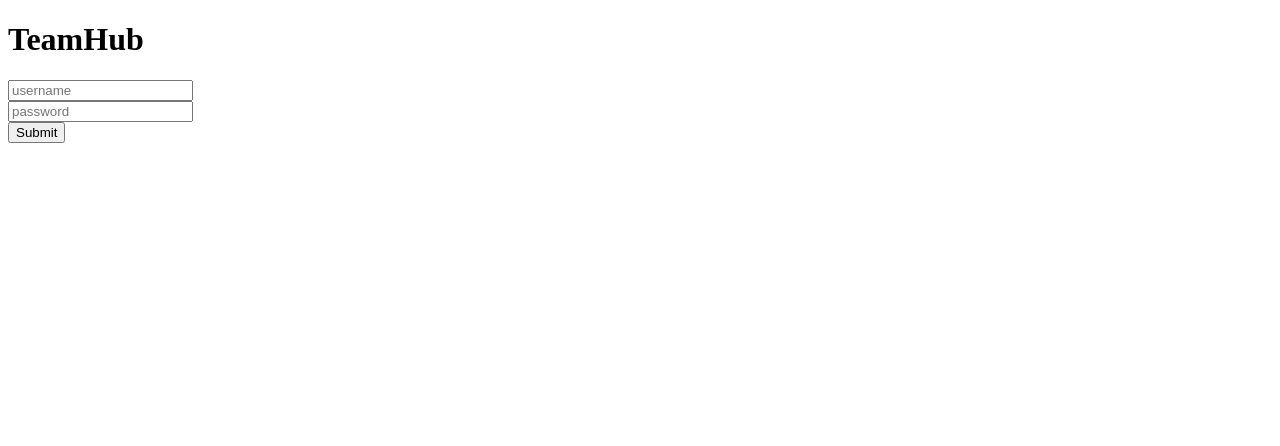
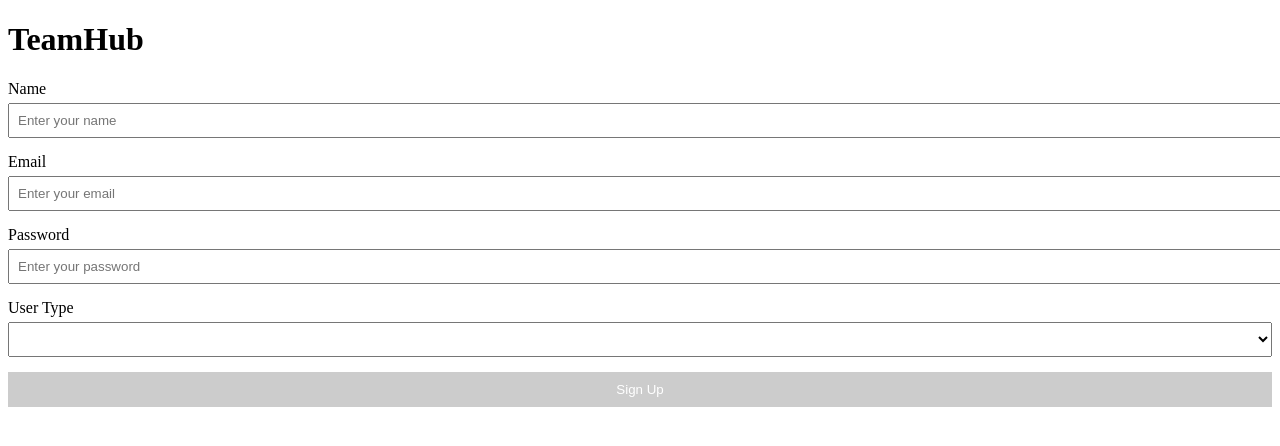
Before and after one commit to hussienmousa128/teamhub, an Angular app: page /auth/signup in a window 1280 px wide. Before the commit this address led to /login. Shown: the top 446 px of the page. Built offline with nearby package versions, Linux system fonts and the light colour scheme.

Commit message:
feat(auth): complete signup  and error handling

```diff
--- a/src/app/app.routes.ts
+++ b/src/app/app.routes.ts
@@ -2,10 +2,12 @@ import { Routes } from '@angular/router';
 import { Login } from './features/auth/pages/login/login';
 import { Users } from './features/users/pages/users/users';
 import { authGuard } from './core/auth/auth-guard';
+import { Signup } from './features/auth/pages/signup/signup';
 
 export const routes: Routes = [
   { path: '', pathMatch: 'full', redirectTo: 'login' },
   {path: 'login', component : Login},
+  {path: 'auth/signup' , component : Signup },
   {path: 'app/users' , component : Users , canActivate : [authGuard]},
   { path: '**', redirectTo: 'login' },
 ];
--- a/src/app/core/auth/auth.service.ts
+++ b/src/app/core/auth/auth.service.ts
@@ -5,7 +5,7 @@ import { Observable, throwError } from 'rxjs';
 import { tap } from 'rxjs/operators';
 import { StorageService } from '../storage/storage.service';
 import { STORAGE_KEYS } from '../storage/storage.keys';
-import type { LoginRequest, LoginResponse, MeResponse, RefreshResponse } from './auth.models';
+import type { LoginRequest, LoginResponse, MeResponse, RefreshResponse, RegisterRequest } from './auth.models';
 
 
 @Injectable({
@@ -47,4 +47,13 @@ export class AuthService {
       })
     )
   }
+  registerUser(payload: RegisterRequest) : Observable<RefreshResponse>{
+    const url = `${this.baseUrl}/auth/register`;
+    return this.http.post<RefreshResponse>(url ,payload).pipe(
+      tap((res)=>{
+        this.storage.set(STORAGE_KEYS.accessToken, res.accessToken);
+        this.storage.set(STORAGE_KEYS.refreshToken, res.refreshToken);
+      })
+    )
+  }
 }
--- a/src/app/core/http/auth.interceptor.ts
+++ b/src/app/core/http/auth.interceptor.ts
@@ -7,7 +7,7 @@ import { AuthStateService } from '../auth/auth-state.service';
 
 
 const shouldSkipAuth = (url : string) =>
-    url.includes('/auth/login') || url.includes('/auth/refresh');
+    url.includes('/auth/login') || url.includes('/auth/refresh') || url.includes('/auth/register');
 
 
 
--- a/src/app/features/auth/pages/login/login.html
+++ b/src/app/features/auth/pages/login/login.html
@@ -10,7 +10,7 @@
   </div>
   <div>
       <input formControlName="password" type="password" placeholder="password" (input)="errorMessage=null">
-      <span *ngIf="form.controls.password.touched && form.controls.password.hasError('required')">
+      <span *ngIf="form.controls.password.touched && form.controls.password.hasError('required') && form.controls.password.hasError('minlength')">
         الرجاء ملئ الحقل المطلوب
       </span>
   </div>
--- a/src/app/features/auth/pages/login/login.ts
+++ b/src/app/features/auth/pages/login/login.ts
@@ -24,7 +24,7 @@ export class Login {
   isSubmitting : boolean = false;
   form = new FormGroup({
   username: new FormControl ('',Validators.required),
-  password: new FormControl ('',Validators.required)
+  password: new FormControl ('',[Validators.required,Validators.minLength(6)]),
 });
 logingErrorMessage (err:LoginError) : string | null {
   if(err === 'network'){
--- a/src/app/features/auth/pages/signup/signup.html
+++ b/src/app/features/auth/pages/signup/signup.html
@@ -1 +1,44 @@
-<p>signup works!</p>
+<form [formGroup]="signupForm" (ngSubmit)="onSubmit()">
+  <!-- Name -->
+  <div>
+    <label for="name">Name</label>
+    <input id="name" formControlName="name" type="text" placeholder="Enter your name" />
+    <div *ngIf="signupForm.get('name')?.invalid && signupForm.get('name')?.touched">
+      <small *ngIf="signupForm.get('name')?.hasError('required')">Name is required</small>
+    </div>
+  </div>
+
+  <!-- Email -->
+  <div>
+    <label for="email">Email</label>
+    <input id="email" formControlName="email" type="email" placeholder="Enter your email" />
+    <div *ngIf="signupForm.get('email')?.invalid && signupForm.get('email')?.touched">
+      <small *ngIf="signupForm.get('email')?.hasError('required')">Email is required</small>
+      <small *ngIf="signupForm.get('email')?.hasError('email')">Please enter a valid email</small>
+    </div>
+  </div>
+
+  <!-- Password -->
+  <div>
+    <label for="password">Password</label>
+    <input id="password" formControlName="password" type="password" placeholder="Enter your password" />
+    <div *ngIf="signupForm.get('password')?.invalid && signupForm.get('password')?.touched">
+      <small *ngIf="signupForm.get('password')?.hasError('required')">Password is required</small>
+      <small *ngIf="signupForm.get('password')?.hasError('minlength')">Password must be at least 6 characters long</small>
+    </div>
+  </div>
+
+  <!-- User Type -->
+  <div>
+    <label for="userType">User Type</label>
+    <select id="userType" formControlName="userType">
+      <option value="jobSeeker">Job Seeker</option>
+      <option value="employer">Employer</option>
+    </select>
+    <div *ngIf="signupForm.get('userType')?.invalid && signupForm.get('userType')?.touched">
+      <small *ngIf="signupForm.get('userType')?.hasError('required')">User Type is required</small>
+    </div>
+  </div>
+
+  <button type="submit" [disabled]="signupForm.invalid">Sign Up</button>
+</form>
--- a/src/app/features/auth/pages/signup/signup.scss
+++ b/src/app/features/auth/pages/signup/signup.scss
@@ -0,0 +1,31 @@
+.signup-container {
+  width: 100%;
+  max-width: 400px;
+  margin: 0 auto;
+  padding: 20px;
+  border: 1px solid #ddd;
+  border-radius: 8px;
+}
+
+form div {
+  margin-bottom: 15px;
+}
+
+input, select {
+  width: 100%;
+  padding: 8px;
+  margin-top: 5px;
+}
+
+button {
+  width: 100%;
+  padding: 10px;
+  background-color: #4CAF50;
+  color: white;
+  border: none;
+  cursor: pointer;
+}
+
+button:disabled {
+  background-color: #ccc;
+}
--- a/src/app/features/auth/pages/signup/signup.ts
+++ b/src/app/features/auth/pages/signup/signup.ts
@@ -1,11 +1,56 @@
 import { Component } from '@angular/core';
+import { FormBuilder, FormGroup, ReactiveFormsModule, Validators } from '@angular/forms';
+import { RegisterRequest } from '../../../../core/auth/auth.models';
+import { AuthService } from '../../../../core/auth/auth.service';
+import { Router } from '@angular/router';
+import { CommonModule } from '@angular/common';
+
+import { AppError } from '../../../../core/http/app-error.model';
+import { LoginError } from '../login/login';
 
 @Component({
   selector: 'app-signup',
-  imports: [],
+  imports: [ReactiveFormsModule,CommonModule],
   templateUrl: './signup.html',
   styleUrl: './signup.scss',
 })
 export class Signup {
+  signupForm: FormGroup;
+  errorMessage: any;
+
+constructor(private fb: FormBuilder , private authService : AuthService,private router : Router) {
+  this.signupForm = this.fb.group({
+    name: ['', Validators.required], // Name field
+    email: ['', [Validators.required, Validators.email]], // Email field with validation
+    password: ['', [Validators.required, Validators.minLength(6)]], // Password field with validation
+    userType: ['', Validators.required] // Select for user type
+  });
+}
+
+  isSubmitting : boolean = false;
+signupErrorMessage (err:LoginError) : string | null {
+  if(err === 'network'){
+    return "تحقق من الإنترنت";
+  }
+  else if (err === 'invalid'){
+    return "بيانات الدخول غير صحيحة";
+  }
+  return null;
+}
+onSubmit(){
+  if(this.signupForm.invalid){
+    this.signupForm.markAllAsTouched();
+    return;
+  }
+  const userData : RegisterRequest = this.signupForm.value;
+  this.authService.registerUser(userData).subscribe({
+    next: ()=> this.router.navigateByUrl('/auth/login'),
+    error: (e : AppError)=> {
+
+          const type: LoginError = (e?.status === 400 || e?.status === 401) ? 'invalid' : 'network';
+          this.errorMessage = this.signupErrorMessage(type);
+  }});
+}
+
 
 }
```
Also changed, not shown: src/app/core/auth/auth.models.ts (+13 -0 lines).
